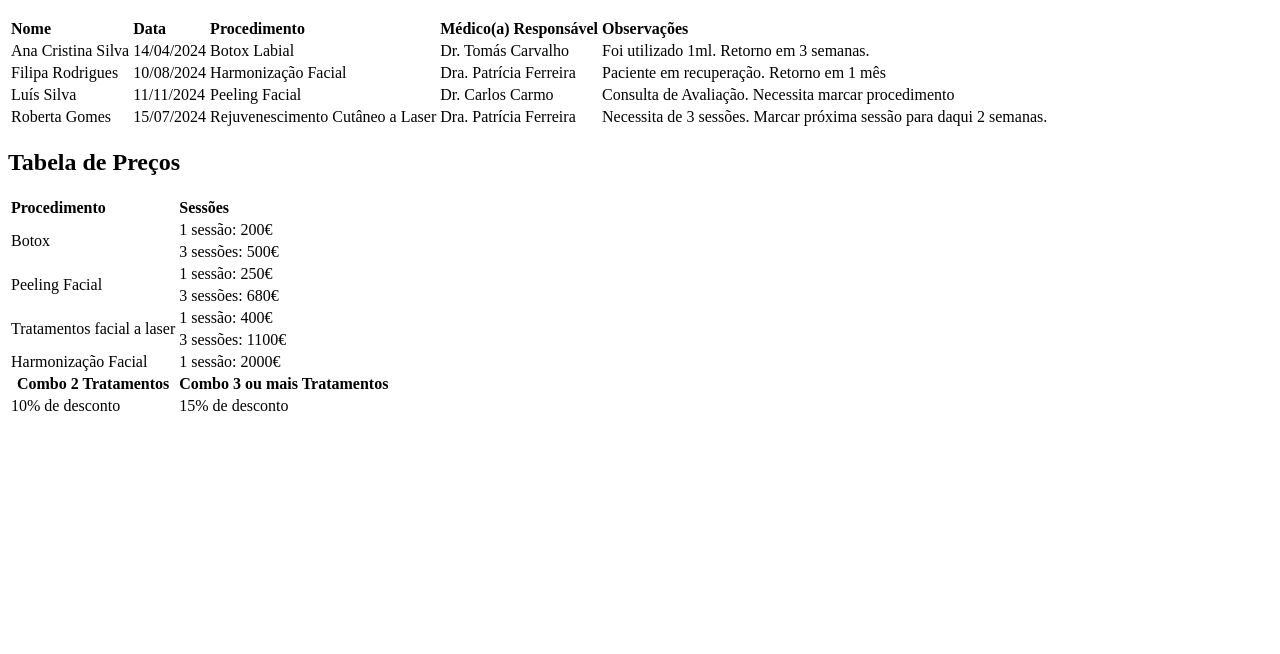
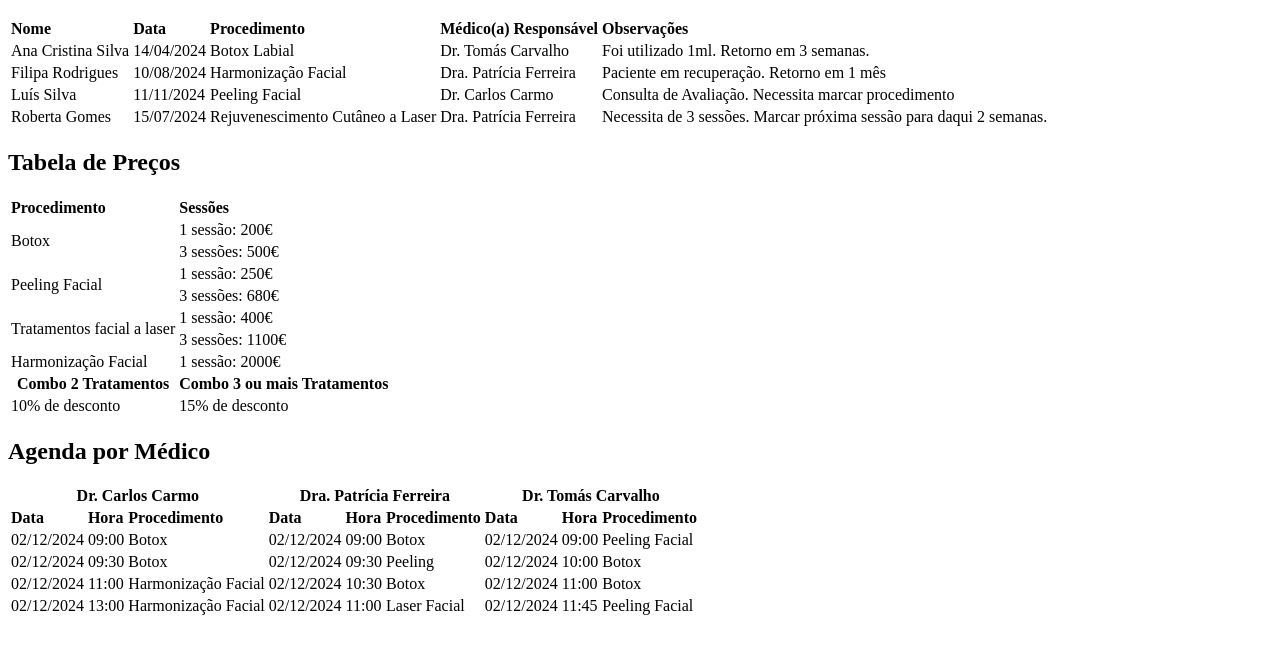
Before and after one commit to feliperosilva/HTML_Table, a plain HTML site: page index.html in a window 1280 px wide. Shown: the part 110-764 px from the top of the page. Drawn offline with Linux system fonts and the light colour scheme.

Commit message:
Added schedule of doctors with date, time and procedure

```diff
--- a/index.html
+++ b/index.html
@@ -96,5 +96,74 @@
             </tr>
         </tfoot>
     </table>
+
+    <h2>Agenda por Médico</h2>
+
+    <table>
+        <thead>
+            <tr>
+                <th colspan="3">Dr. Carlos Carmo</th>
+                <th colspan="3">Dra. Patrícia Ferreira</th>
+                <th colspan="3">Dr. Tomás Carvalho</th>
+            </tr>
+            <tr style="text-align: left;">
+                <th>Data</th>
+                <th>Hora</th>
+                <th>Procedimento</th>
+                <th>Data</th>
+                <th>Hora</th>
+                <th>Procedimento</th>
+                <th>Data</th>
+                <th>Hora</th>
+                <th>Procedimento</th>
+            </tr>
+        </thead>
+        <tbody>
+            <tr>
+                <td>02/12/2024</td>
+                <td>09:00</td>
+                <td>Botox</td>
+                <td>02/12/2024</td>
+                <td>09:00</td>
+                <td>Botox</td>
+                <td>02/12/2024</td>
+                <td>09:00</td>
+                <td>Peeling Facial</td>
+            </tr>
+            <tr>
+                <td>02/12/2024</td>
+                <td>09:30</td>
+                <td>Botox</td>
+                <td>02/12/2024</td>
+                <td>09:30</td>
+                <td>Peeling</td>
+                <td>02/12/2024</td>
+                <td>10:00</td>
+                <td>Botox</td>
+            </tr>
+            <tr>
+                <td>02/12/2024</td>
+                <td>11:00</td>
+                <td>Harmonização Facial</td>
+                <td>02/12/2024</td>
+                <td>10:30</td>
+                <td>Botox</td>
+                <td>02/12/2024</td>
+                <td>11:00</td>
+                <td>Botox</td>
+            </tr>
+            <tr>
+                <td>02/12/2024</td>
+                <td>13:00</td>
+                <td>Harmonização Facial</td>
+                <td>02/12/2024</td>
+                <td>11:00</td>
+                <td>Laser Facial</td>
+                <td>02/12/2024</td>
+                <td>11:45</td>
+                <td>Peeling Facial</td>
+            </tr>
+        </tbody>
+    </table>
 </body>
 </html>
```
